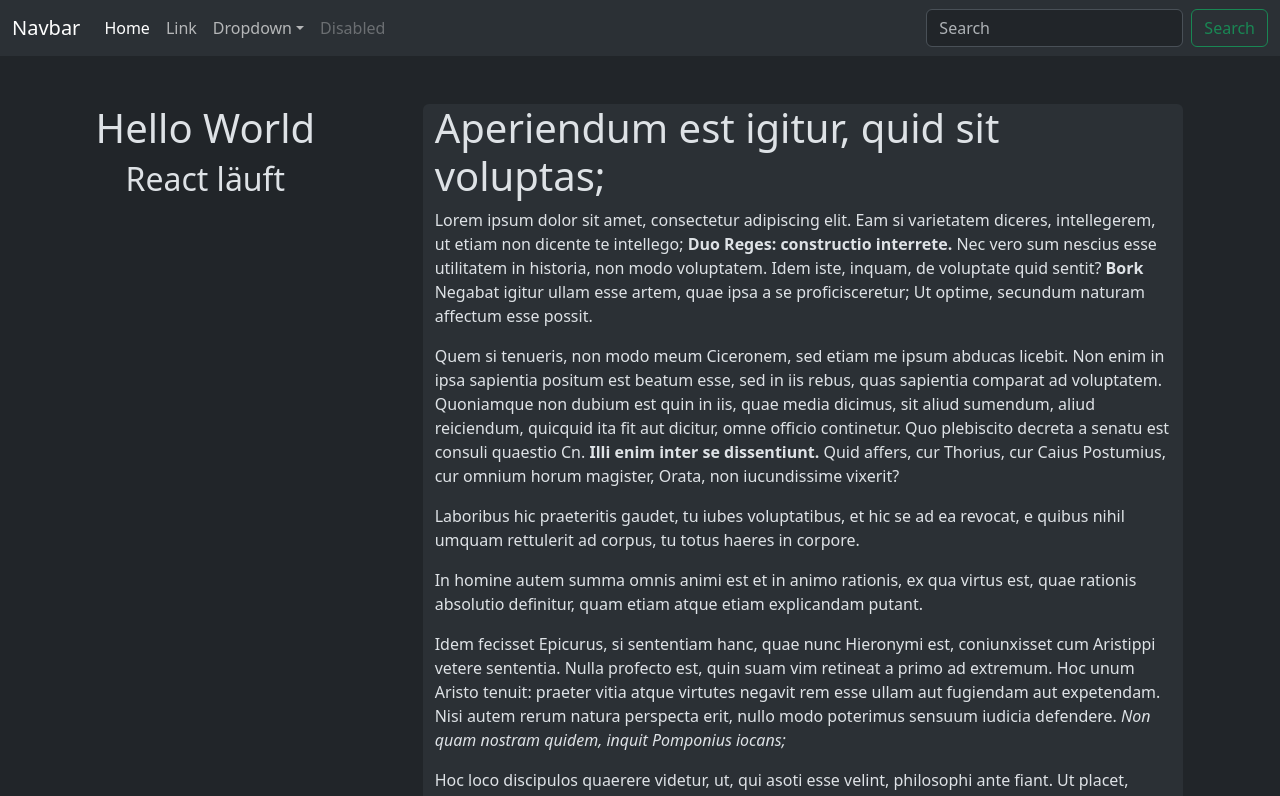
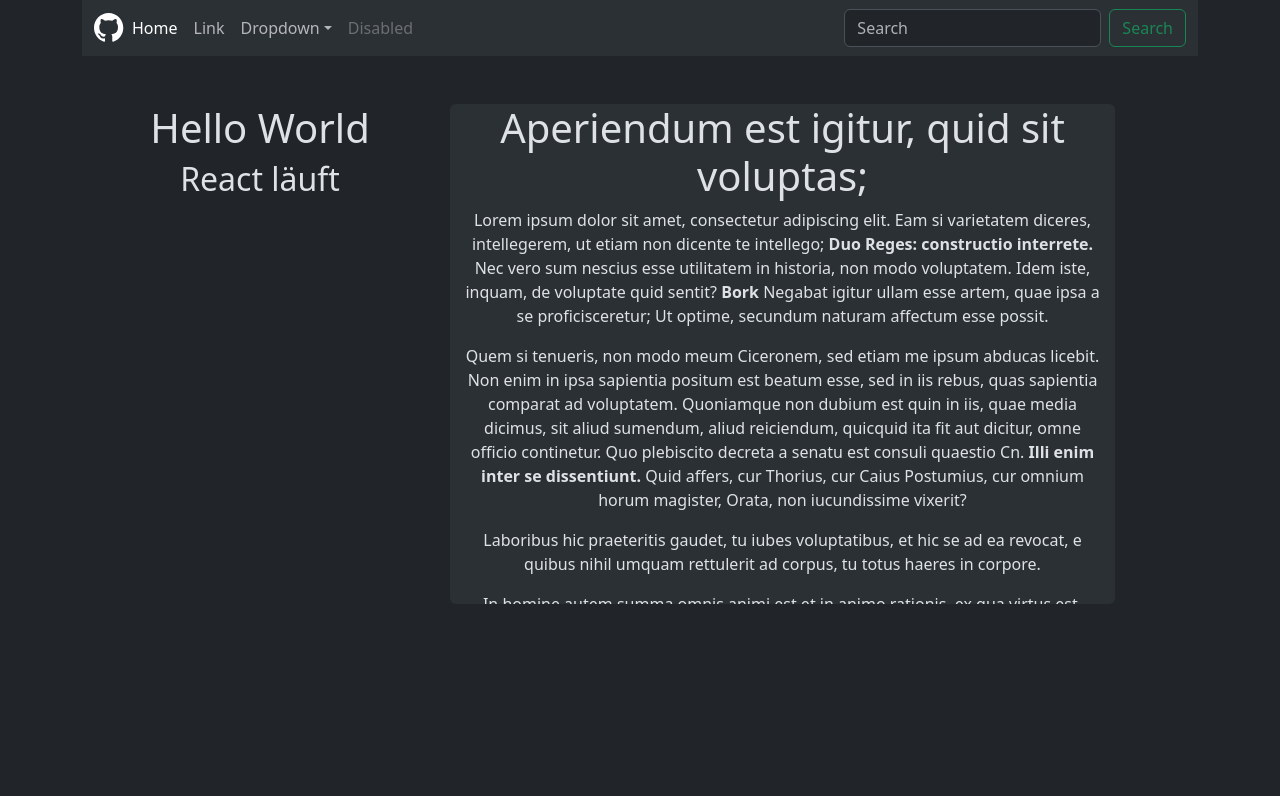
Before and after one commit to JuZankl/project, a React (Create React App) app: page / in a window 1280 px wide. Shown: the top 796 px of the page. Built offline with nearby package versions, Linux system fonts and the light colour scheme.

Commit message:
making Content Scrollabel and adding Git Link

```diff
--- a/public/index.html
+++ b/public/index.html
@@ -26,8 +26,9 @@
     -->
     <title>React App</title>
   </head>
-  <body data-bs-theme="dark" id="root">
+  <body data-bs-theme="dark">
     <noscript>You need to enable JavaScript to run this app.</noscript>
+    <div id="root"></div>
     <!--
       This HTML file is a template.
       If you open it directly in the browser, you will see an empty page.
--- a/src/App.js
+++ b/src/App.js
@@ -1,4 +1,4 @@
-import "./App.css";
+import "./cssFiles/App.css";
 import "bootstrap/dist/css/bootstrap.min.css";
 import "bootstrap/dist/js/bootstrap.bundle.min";
 
--- a/src/comp/Content.js
+++ b/src/comp/Content.js
@@ -1,11 +1,12 @@
 import "bootstrap/dist/css/bootstrap.min.css";
 import "bootstrap/dist/js/bootstrap.bundle.min";
+import "../cssFiles/Content.css";
 
 function Content() {
   return (
     <div
       data-bs-smooth-scroll="true"
-      className="bg-body-tertiary rounded-2 col-7"
+      className="bg-body-tertiary rounded-2  col-7 overflow-scroll max-height-300"
     >
       <h1>Aperiendum est igitur, quid sit voluptas;</h1>
 
--- a/src/comp/Navbar.js
+++ b/src/comp/Navbar.js
@@ -5,8 +5,21 @@
   return (
     <nav className="navbar navbar-expand-lg bg-body-tertiary">
       <div className="container-fluid">
-        <a className="navbar-brand" href="#">
-          Navbar
+        <a href="https://github.com/JuZankl" target="_blank">
+          <svg
+            width="30"
+            height="30"
+            xmlns="http://www.w3.org/2000/svg"
+            href="https://github.com/JuZankl"
+            viewBox="0 0 100 100"
+          >
+            <path
+              fillRule="evenodd"
+              clipRule="evenodd"
+              d="M48.854 0C21.839 0 0 22 0 49.217c0 21.756 13.993 40.172 33.405 46.69 2.427.49 3.316-1.059 3.316-2.362 0-1.141-.08-5.052-.08-9.127-13.59 2.934-16.42-5.867-16.42-5.867-2.184-5.704-5.42-7.17-5.42-7.17-4.448-3.015.324-3.015.324-3.015 4.934.326 7.523 5.052 7.523 5.052 4.367 7.496 11.404 5.378 14.235 4.074.404-3.178 1.699-5.378 3.074-6.6-10.839-1.141-22.243-5.378-22.243-24.283 0-5.378 1.94-9.778 5.014-13.2-.485-1.222-2.184-6.275.486-13.038 0 0 4.125-1.304 13.426 5.052a46.97 46.97 0 0 1 12.214-1.63c4.125 0 8.33.571 12.213 1.63 9.302-6.356 13.427-5.052 13.427-5.052 2.67 6.763.97 11.816.485 13.038 3.155 3.422 5.015 7.822 5.015 13.2 0 18.905-11.404 23.06-22.324 24.283 1.78 1.548 3.316 4.481 3.316 9.126 0 6.6-.08 11.897-.08 13.526 0 1.304.89 2.853 3.316 2.364 19.412-6.52 33.405-24.935 33.405-46.691C97.707 22 75.788 0 48.854 0z"
+              fill="#fff"
+            />
+          </svg>
         </a>
         <button
           className="navbar-toggler"
--- /dev/null
+++ b/src/cssFiles/Content.css
@@ -0,0 +1,3 @@
+.max-height-300 {
+    max-height: 500px; /* Set the desired fixed height in pixels or any other unit */
+  }
--- a/src/index.js
+++ b/src/index.js
@@ -11,10 +11,12 @@
 const root = ReactDOM.createRoot(document.getElementById("root"));
 root.render(
   <React.StrictMode>
-    <Navbar />
-    <div className="row mt-5">
-      <App />
-      <Content />
+    <div className="container text-center">
+      <Navbar />
+      <div className="row mt-5">
+        <App />
+        <Content />
+      </div>
     </div>
   </React.StrictMode>
 );
```
Also changed, not shown: src/cssFiles/App.css (renamed from src/App.css).
